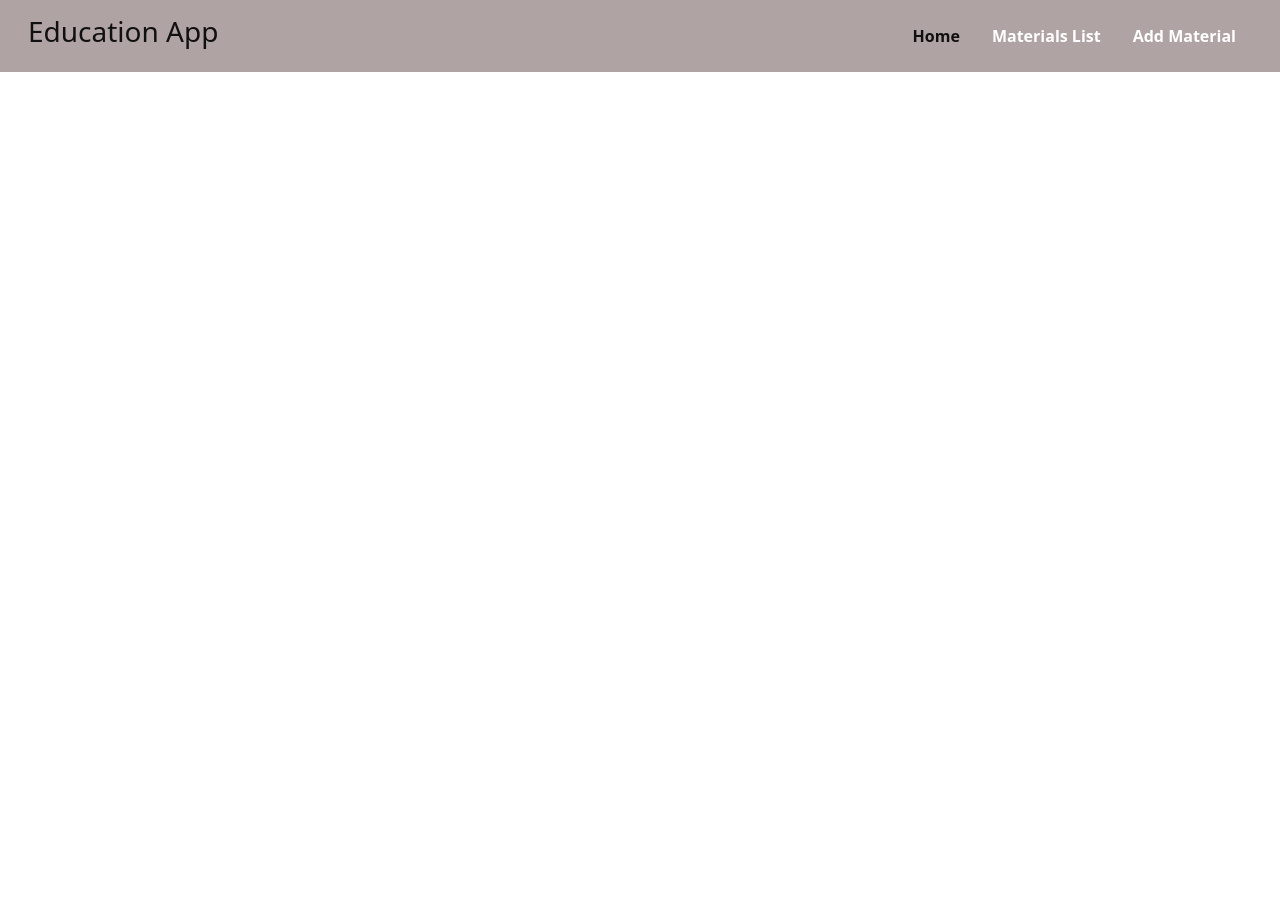
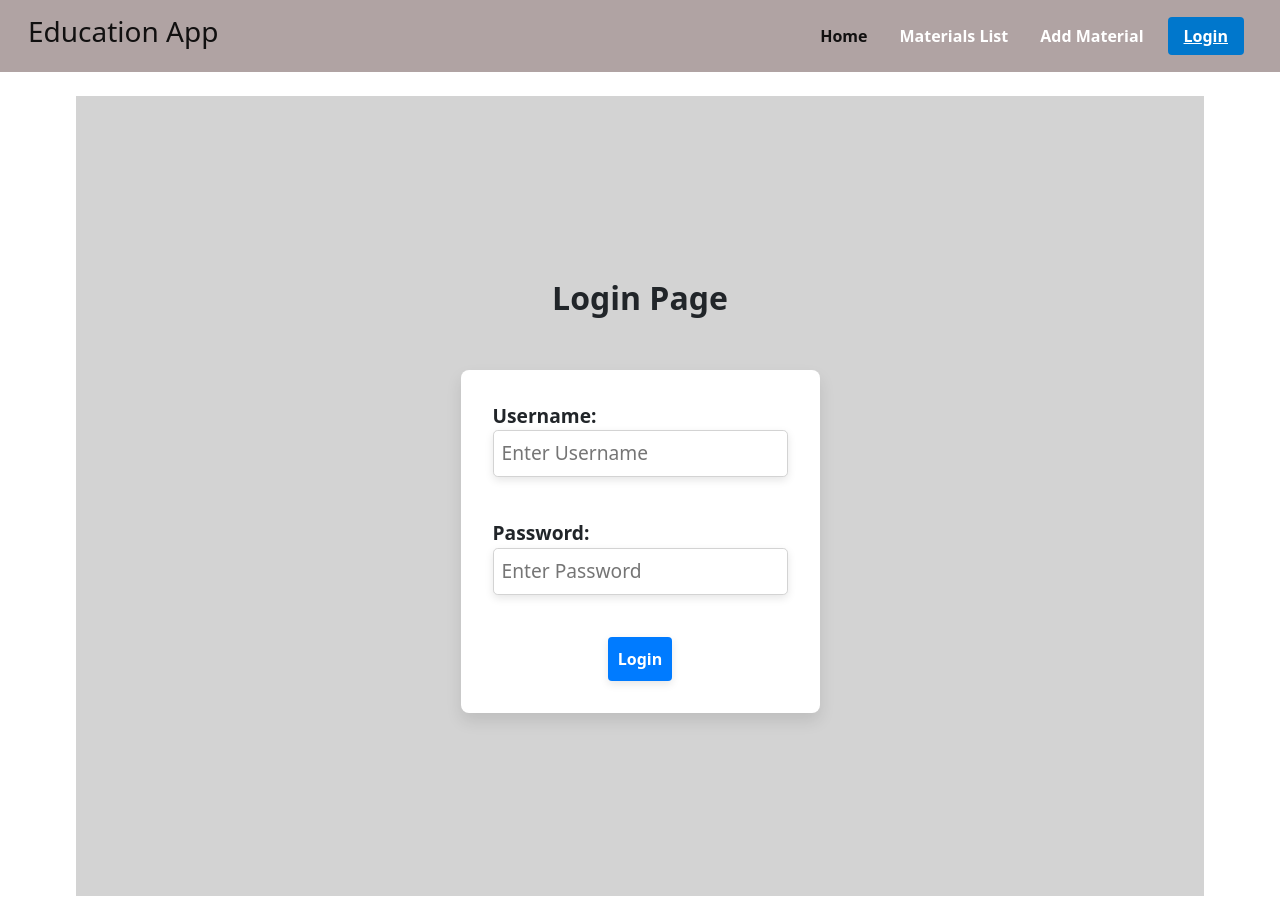
Before and after one commit to Shreyashs98/education-app-frontend, a React (Create React App) app: page /login in a window 1280 px wide. Before the commit the page ends 800 px from the top, so only its background shows below. Built offline with nearby package versions, Linux system fonts and the light colour scheme.

Commit message:
Added Login Page & css Changes

```diff
--- a/src/components/App.jsx
+++ b/src/components/App.jsx
@@ -4,7 +4,7 @@ import MaterialsList from "./pages/MaterialsList";
 import AddMaterial from "./pages/AddMaterial";
 import "./App.css";
 import { Routes, Route } from "react-router-dom";
-
+import Login from "./pages/Login";
 const App = () => {
   return (
     <div>
@@ -13,6 +13,7 @@ const App = () => {
       <div className="container my-4">
         <Routes>
           <Route path="/" element={<Home />} />
+          <Route path="/login" element={<Login />} />
           <Route path="/materials" element={<MaterialsList />} />
           <Route path="/materials/add" element={<AddMaterial />} />
         </Routes>
--- a/src/components/Menu.css
+++ b/src/components/Menu.css
@@ -46,36 +46,38 @@
   padding: 0.5rem;
 }
 
-/* navbar link */
+.nav-login {
+  background-color: #0077cc;
+  border-radius: 4px;
+  padding: 0.5rem 1rem;
+  color: #fff;
+  font-weight: bold;
+}
+
 .nav-link {
   font-weight: bold;
   color: #fff;
 }
 
-/* navbar link hover */
 .nav-link:hover {
   color: #ccc;
 }
 
-/* navbar active link */
 .nav-link.active {
   color: #ccc;
 }
 
-/* navbar button */
 .navbar-toggler {
   border: none;
   outline: none;
 }
 
-/* navbar button icon */
 .navbar-toggler-icon {
   background-color: #deb4b4;
   border-radius: 4px;
   padding: 3px;
 }
 
-/* navbar button icon hover */
 .navbar-toggler-icon:hover {
   background-color: #ccc;
 }
--- a/src/components/Menu.jsx
+++ b/src/components/Menu.jsx
@@ -35,6 +35,11 @@ const Menu = () => {
                 Add Material
               </a>
             </li>
+            <li className="nav-item">
+              <a className="nav-login" href="/login">
+                Login
+              </a>
+            </li>
           </ul>
         </div>
       </div>
--- a/src/components/pages/AddMaterial.css
+++ b/src/components/pages/AddMaterial.css
@@ -17,6 +17,7 @@ input[type="text"] {
   border-radius: 4px;
   padding: 10px;
   font-size: 16px;
+  outline: none; /* add this to remove the default outline when an input is focused */
 }
 
 /* Style the submit button */
@@ -28,6 +29,7 @@ button[type="submit"] {
   border-radius: 4px;
   font-size: 16px;
   cursor: pointer;
+  transition: background-color 0.3s ease-in-out; /* add this to create a smooth transition when the button is hovered over */
 }
 
 /* Style the submit button when it's hovered over */
--- a/src/components/pages/AddMaterial.jsx
+++ b/src/components/pages/AddMaterial.jsx
@@ -58,7 +58,8 @@ const AddMaterial = () => {
 
   return (
     <div className="materials-list">
-      <h1>Add Material</h1>
+      <br />
+      <h1 className="title">Add Material</h1>
       <hr />
       <form onSubmit={submitHandler}>
         <div className="row mb-3">
@@ -67,7 +68,8 @@ const AddMaterial = () => {
           </label>
           <div className="col-sm-10">
             <input
-              type="text"
+              type="description"
+              placeholder="Enter the title"
               className="form-control"
               id="name"
               ref={nameRef}
@@ -80,7 +82,8 @@ const AddMaterial = () => {
           </label>
           <div className="col-sm-10">
             <input
-              type="text"
+              type="description"
+              placeholder="Link to the Material"
               className="form-control"
               id="linktodownload"
               ref={linktodownloadRef}
@@ -89,11 +92,12 @@ const AddMaterial = () => {
         </div>
         <div className="row mb-3">
           <label htmlFor="imageUrl" className="col-sm-2 col-form-label">
-            Image URL
+           Image
           </label>
           <div className="col-sm-10">
             <input
-              type="text"
+              type="description"
+              placeholder="Enter the Image URL"
               className="form-control"
               id="imageUrl"
               ref={imageUrlRef}
@@ -103,6 +107,7 @@ const AddMaterial = () => {
         <button type="submit" className="btn btn-primary">
           Add Material
         </button>
+        <br/>
       </form>
     </div>
   );
--- /dev/null
+++ b/src/components/pages/Login.jsx
@@ -0,0 +1,60 @@
+import React, { useState } from "react";
+import { useNavigate } from "react-router-dom";
+import "./home.css";
+const LoginPage = () => {
+  const navigate = useNavigate();
+  const [username, setUsername] = useState("");
+  const [password, setPassword] = useState("");
+
+  const submitHandler = (event) => {
+    event.preventDefault();
+    if (username.trim() !== "" && password.trim() !== "") {
+      console.log(`Username: ${username}, Password: ${password}`);
+      navigate("/");
+    }
+  };
+
+  const handleUsernameChange = (event) => {
+    setUsername(event.target.value);
+  };
+
+  const handlePasswordChange = (event) => {
+    setPassword(event.target.value);
+  };
+
+  return (
+    <div className="login-container">
+      <h1 className="login-title">Login Page</h1>
+      <form className="login-form">
+        <label className="login-label">
+          Username:
+          <br />
+          <input
+            className="login-input"
+            placeholder="Enter Username"
+            type="description"
+            value={username}
+            onChange={handleUsernameChange}
+          />
+        </label>
+        <label className="login-label">
+          Password:
+          <br />
+          <input
+            className="login-input"
+            placeholder="Enter Password"
+            type="password"
+            value={password}
+            onChange={handlePasswordChange}
+          />
+        </label>
+
+        <button className="login-button" onClick={submitHandler} type="submit">
+          Login
+        </button>
+      </form>
+    </div>
+  );
+};
+
+export default LoginPage;
--- a/src/components/pages/MaterialsList.css
+++ b/src/components/pages/MaterialsList.css
@@ -1,3 +1,9 @@
 .materials-list {
   background-color: #d7e9f0;
 }
+.title {
+  background-color:cornsilk;
+  text-align: center;
+  font-size: 2rem;
+  margin-bottom: 20px;
+}
--- a/src/components/pages/MaterialsList.jsx
+++ b/src/components/pages/MaterialsList.jsx
@@ -47,7 +47,8 @@ const MaterialsList = () => {
 
   return (
     <div className="materials-list">
-      <h1>List of Materials</h1>
+      <br/>
+      <h1 className="title"> List of Materials</h1>
       <hr />
       {loading && (
         <div className="d-flex justify-content-center">
--- a/src/components/pages/home.css
+++ b/src/components/pages/home.css
@@ -71,3 +71,57 @@
   font-size: 1.2rem;
   margin-bottom: 40px;
 }
+
+.login-container {
+  background: lightgray;
+  display: flex;
+  flex-direction: column;
+  align-items: center;
+  justify-content: center;
+  height: 100vh;
+}
+
+.login-title {
+  font-size: 2rem;
+  margin-bottom: 2rem;
+}
+
+.login-form {
+  display: flex;
+  flex-direction: column;
+  align-items: center;
+  justify-content: center;
+  background: white;
+  padding: 2rem;
+  border-radius: 0.5rem;
+  box-shadow: 0 0.5rem 1rem rgba(0, 0, 0, 0.1);
+}
+
+.login-label {
+  font-size: 1.2rem;
+  margin-bottom: 1rem;
+}
+
+.login-input {
+  font-size: 1.2rem;
+  border: 1px solid lightgray;
+  border-radius: 0.3rem;
+  box-shadow: 0 0.2rem 0.5rem rgba(0, 0, 0, 0.1);
+  width: 100%;
+  box-sizing: border-box;
+  padding: 8px;
+  margin-bottom: 16px;
+}
+
+.login-button {
+  padding: 0.5rem 1rem;
+  font-size: 1.2rem;
+  background: #0077cc;
+
+  color: white;
+  border: none;
+  border-radius: 0.3rem;
+  box-shadow: 0 0.2rem 0.5rem rgba(0, 0, 0, 0.1);
+  cursor: pointer;
+
+}
```
